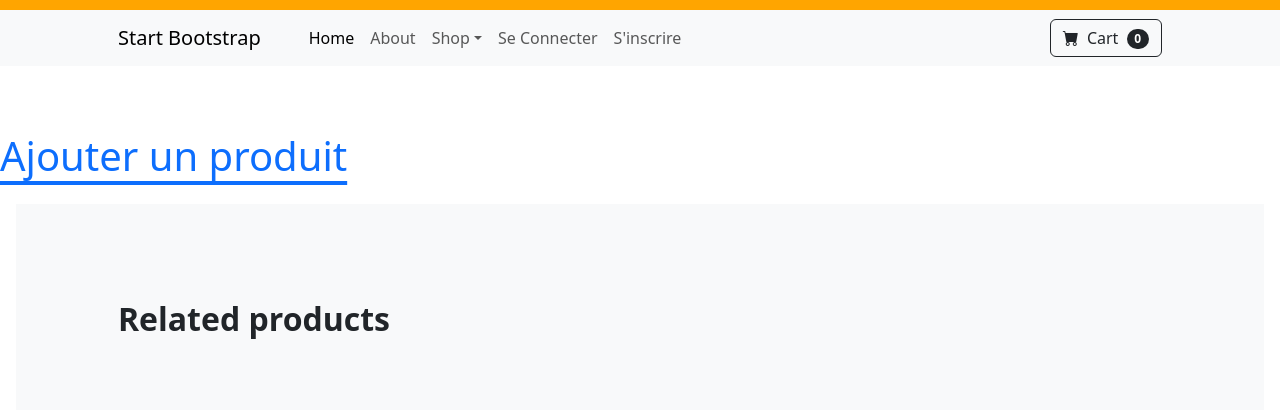
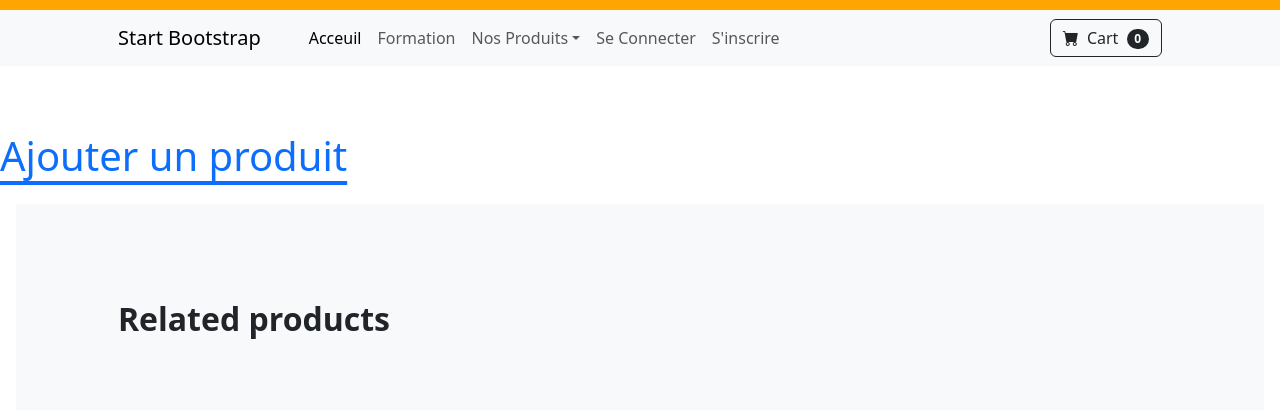
Before and after one commit to Zicrou/awformations, a Rails app: page / in a window 1280 px wide. Shown: the top 420 px of the page. Run offline with Rails 7, Linux system fonts and the light colour scheme; data comes from the database, SQL or seed files in the repository; data that the repository does not hold is empty; style sheets or scripts are compiled from the project's sources; some libraries are stand-ins or nearby versions.

Commit message:
Updated menu nav title

```diff
--- a/app/views/shared/_header.html.erb
+++ b/app/views/shared/_header.html.erb
@@ -5,15 +5,16 @@
         <button class="navbar-toggler" type="button" data-bs-toggle="collapse" data-bs-target="#navbarSupportedContent" aria-controls="navbarSupportedContent" aria-expanded="false" aria-label="Toggle navigation"><span class="navbar-toggler-icon"></span></button>
         <div class="collapse navbar-collapse" id="navbarSupportedContent">
             <ul class="navbar-nav me-auto mb-2 mb-lg-0 ms-lg-4">
-                <li class="nav-item"><a class="nav-link active" aria-current="page" href="<%= root_path %>">Home</a></li>
-                <li class="nav-item"><a class="nav-link" href="#!">About</a></li>
+                <li class="nav-item"><a class="nav-link active" aria-current="page" href="<%= root_path %>">Acceuil</a></li>
+                <li class="nav-item"><a class="nav-link" href="#!">Formation</a></li>
                 <li class="nav-item dropdown">
-                    <a class="nav-link dropdown-toggle" id="navbarDropdown" href="#" role="button" data-bs-toggle="dropdown" aria-expanded="false">Shop</a>
+                    <a class="nav-link dropdown-toggle" id="navbarDropdown" href="#" role="button" data-bs-toggle="dropdown" aria-expanded="false">Nos Produits</a>
                     <ul class="dropdown-menu" aria-labelledby="navbarDropdown">
-                        <li><a class="dropdown-item" href="#!">All Products</a></li>
+                        <li><a class="dropdown-item" href="#!">Informatique</a></li>
                         <li><hr class="dropdown-divider" /></li>
-                        <li><a class="dropdown-item" href="#!">Popular Items</a></li>
-                        <li><a class="dropdown-item" href="#!">New Arrivals</a></li>
+                        <li><a class="dropdown-item" href="#!">Developpement</a></li>
+                        <li><a class="dropdown-item" href="#!">Infographie</a></li>
+                        <li><a class="dropdown-item" href="#!">Administration Systémes & Réseaux</a></li>
                     </ul>
                 </li>
                 <% if !user_signed_in? %>
```
